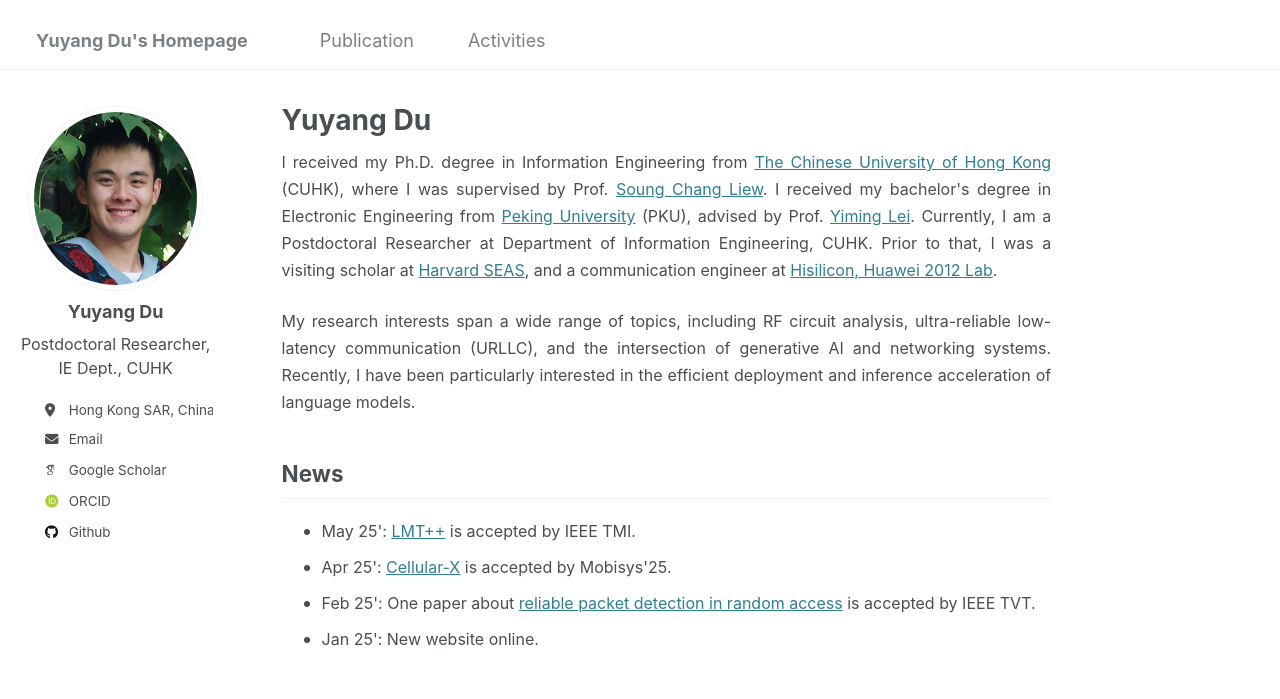
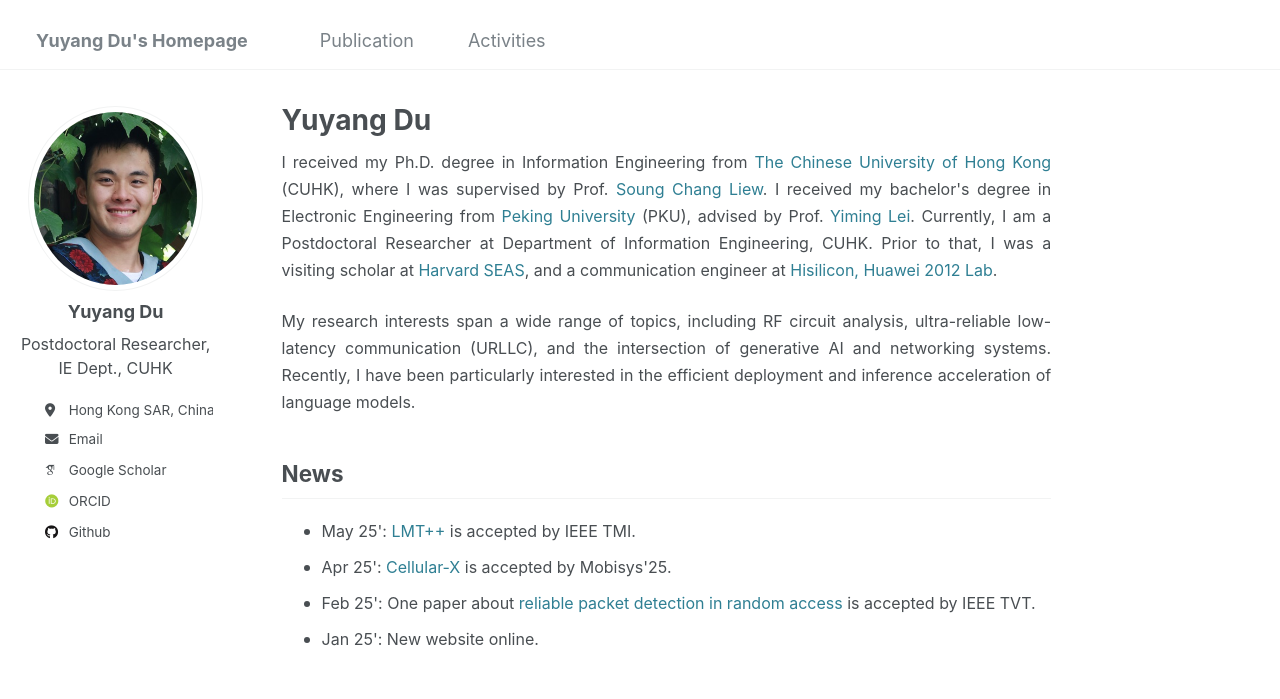
Before and after one commit to yuyangdu01/yuyangdu01.github.io, a Jekyll site: the page built from _pages/about.md, in a window 1280 px wide. Shown: the top 699 px of the page. Built offline with Jekyll 4.4.1, drawn with Linux system fonts in a browser that asks for light colours; some web fonts are replaced.

Commit message:
Update about.md

```diff
--- a/_pages/about.md
+++ b/_pages/about.md
@@ -7,7 +7,11 @@ redirect_from:
   - /about.html
 ---
 
-
+<style>
+a {
+    text-decoration: none !important;
+}
+</style>
 
 <p style="text-align: justify;"><font size=3> I received my Ph.D. degree in Information Engineering from <a href="https://www.cuhk.edu.hk/english/index.html">The Chinese University of Hong Kong</a> (CUHK), where I was supervised by Prof. <a href="https://www.ie.cuhk.edu.hk/faculty/LIEW-Soung-Chang/">Soung Chang Liew</a>. I received my bachelor's degree in Electronic Engineering from <a href="https://www.pku.edu.cn/">Peking University</a> (PKU), advised by Prof. <a href="https://ele.pku.edu.cn/dzxxen/info/1023/1115.htm">Yiming Lei</a>. Currently, I am a Postdoctoral Researcher at Department of Information Engineering, CUHK. Prior to that, I was a visiting scholar at <a href="https://seas.harvard.edu/">Harvard SEAS</a>, and a communication engineer at <a href="https://www.hisilicon.com/en">Hisilicon, Huawei 2012 Lab</a>.</font></p>
 
```
